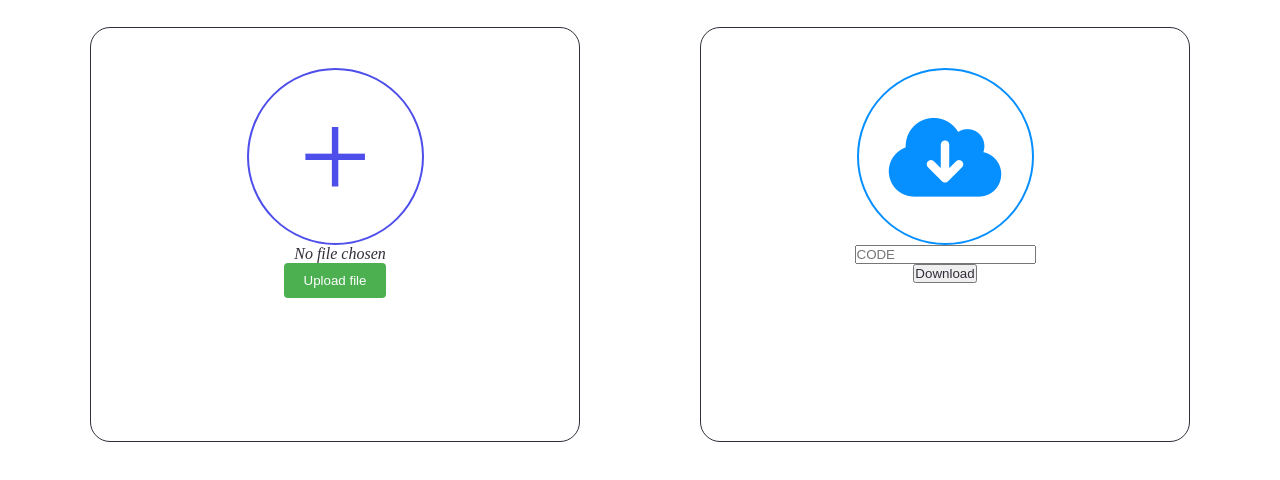
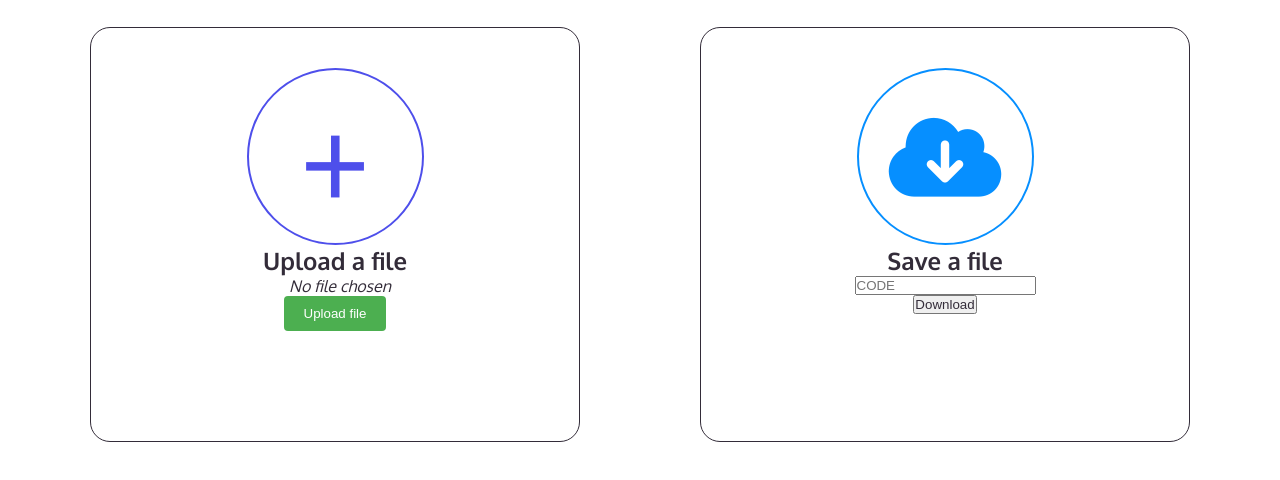
Before and after one commit to ZubalYana/Fexnet, a website: page public/index.html in a window 1280 px wide. Shown: the part 206-686 px from the top of the page. Drawn offline with nearby package versions, Linux system fonts and the light colour scheme.

Commit message:
add the forms titles

```diff
--- a/public/index.html
+++ b/public/index.html
@@ -35,12 +35,16 @@
             <form id="uploadForm">
                 <input type="file" id="fileInput" required>
                 <label for="fileInput" class="custom-file-label">+</label>
+                <h3>Upload a file</h3>
                 <span id="fileName">No file chosen</span>
                 <button type="submit">Upload file</button>
             </form>
             <form id="downloadForm">
                 <div class="downloadForm_icon"><i class="fa-solid fa-cloud-arrow-down cloud"></i></div>
+                <h3>Save a file</h3>
+
                 <input type="text" id="codeInput" placeholder="CODE">
+
                 <button type="submit">Download</button>
                 <p id="message"></p>
             </form>
--- a/public/style.scss
+++ b/public/style.scss
@@ -91,13 +91,17 @@
             flex-direction: column;
             align-items: center;
             padding: 40px;
+            font-family: Oxygen;
+
         }
         #uploadForm{
-
             #fileInput {
                 display: none;
             }
-
+            h3{
+                font-size: 24px;
+                font-weight: 700;
+            }
             .custom-file-label {
                 width: 177px;
                 height: 177px;
@@ -150,6 +154,10 @@
             }
         }
         #downloadForm{
+            h3{
+                font-size: 24px;
+                font-weight: 700;
+            }
             .downloadForm_icon {
                 width: 177px;
                 height: 177px;
```
Also changed, not shown: public/style.css, 1 other file.
